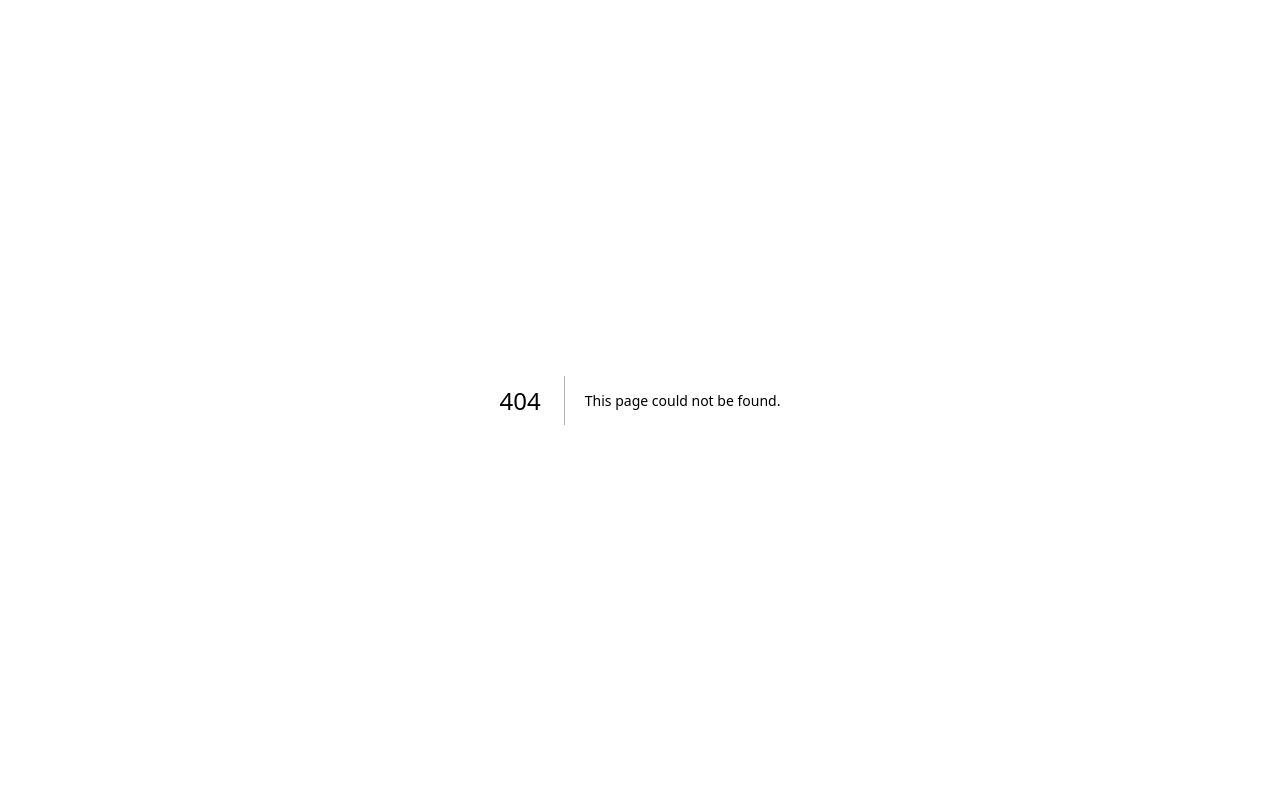
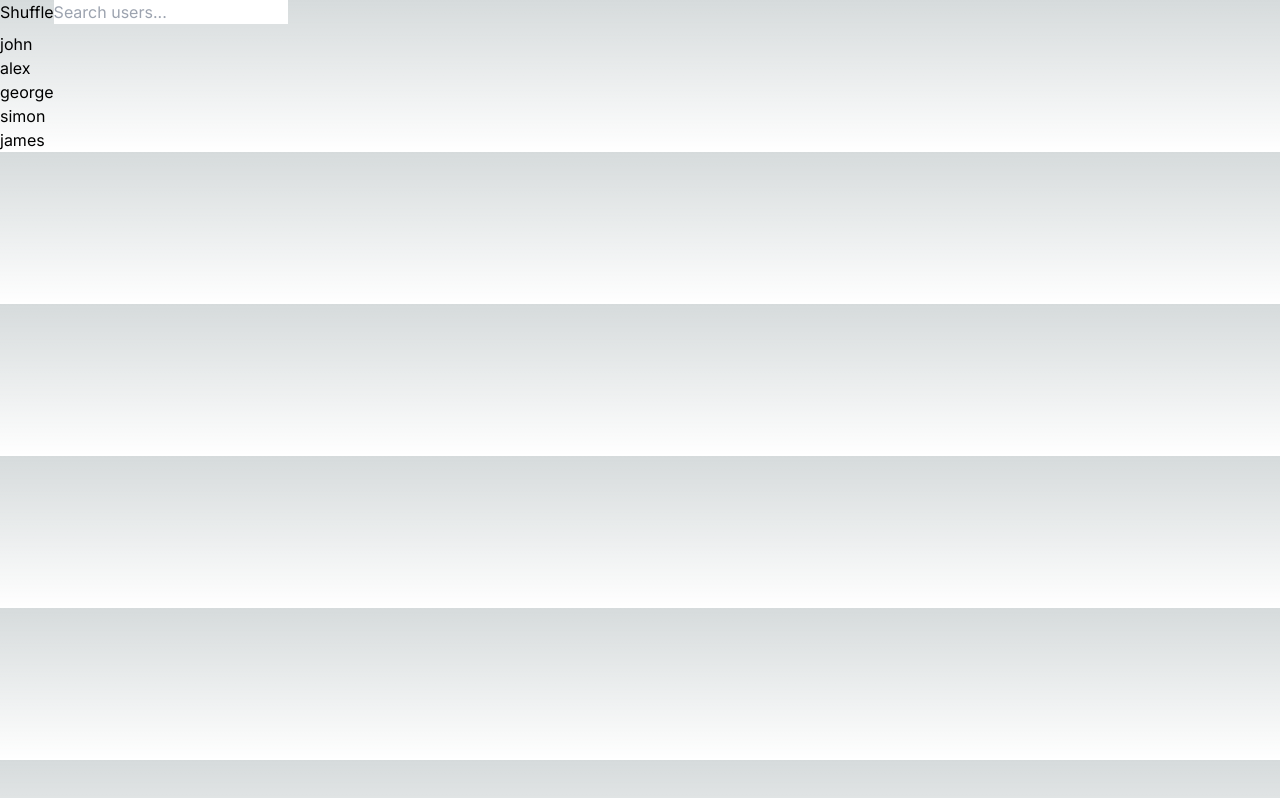
Before and after one commit to thisisashugupta/code_examples, a Next.js app: page /useCallback in a window 1280 px wide. Before the commit this address had no page. Built offline with nearby package versions, Linux system fonts and the light colour scheme.

Commit message:
feat: useCallback page

```diff
--- /dev/null
+++ b/src/app/useCallback/Search.tsx
@@ -0,0 +1,19 @@
+import { memo } from 'react';
+
+interface SearchProps {
+  onChange: (text: string) => void;
+}
+
+function Search({ onChange }: SearchProps) {
+  console.log('Search rendered!');
+
+  return (
+    <input
+      type='text'
+      placeholder='Search users...'
+      onChange={(e) => onChange(e.target.value)}
+    />
+  );
+}
+
+export default memo(Search);
--- /dev/null
+++ b/src/app/useCallback/page.tsx
@@ -0,0 +1,50 @@
+"use client"
+
+import { useCallback, useState } from 'react';
+
+import { shuffle } from '@/utils';
+
+import Search from './Search';
+
+const allUsers = [
+  'john',
+  'alex',
+  'george',
+  'simon',
+  'james',
+];
+
+interface DemoProps {}
+
+export default function Demo({}: DemoProps) {
+  const [users, setUsers] = useState(allUsers);
+
+  const handleSearch = useCallback(
+    (text: string) => {
+      console.log(users[0]);
+
+      const filteredUsers = allUsers.filter((user) =>
+        user.includes(text),
+      );
+      setUsers(filteredUsers);
+    },
+    [users],
+  );
+
+  return (
+    <div className='tutorial'>
+      <div className='align-center mb-2 flex'>
+        <button onClick={() => setUsers(shuffle(allUsers))}>
+          Shuffle
+        </button>
+
+        <Search onChange={handleSearch} />
+      </div>
+      <ul>
+        {users.map((user) => (
+          <li key={user}>{user}</li>
+        ))}
+      </ul>
+    </div>
+  );
+}
--- /dev/null
+++ b/src/utils.tsx
@@ -0,0 +1,9 @@
+export function shuffle(arr: Array<string>) {
+    for (let i = arr.length - 1; i > 0; i--) {
+        const j = Math.floor(Math.random() * (i + 1));
+        [arr[i], arr[j]] = [arr[j], arr[i]];
+    }
+
+    return arr;
+
+}
```
